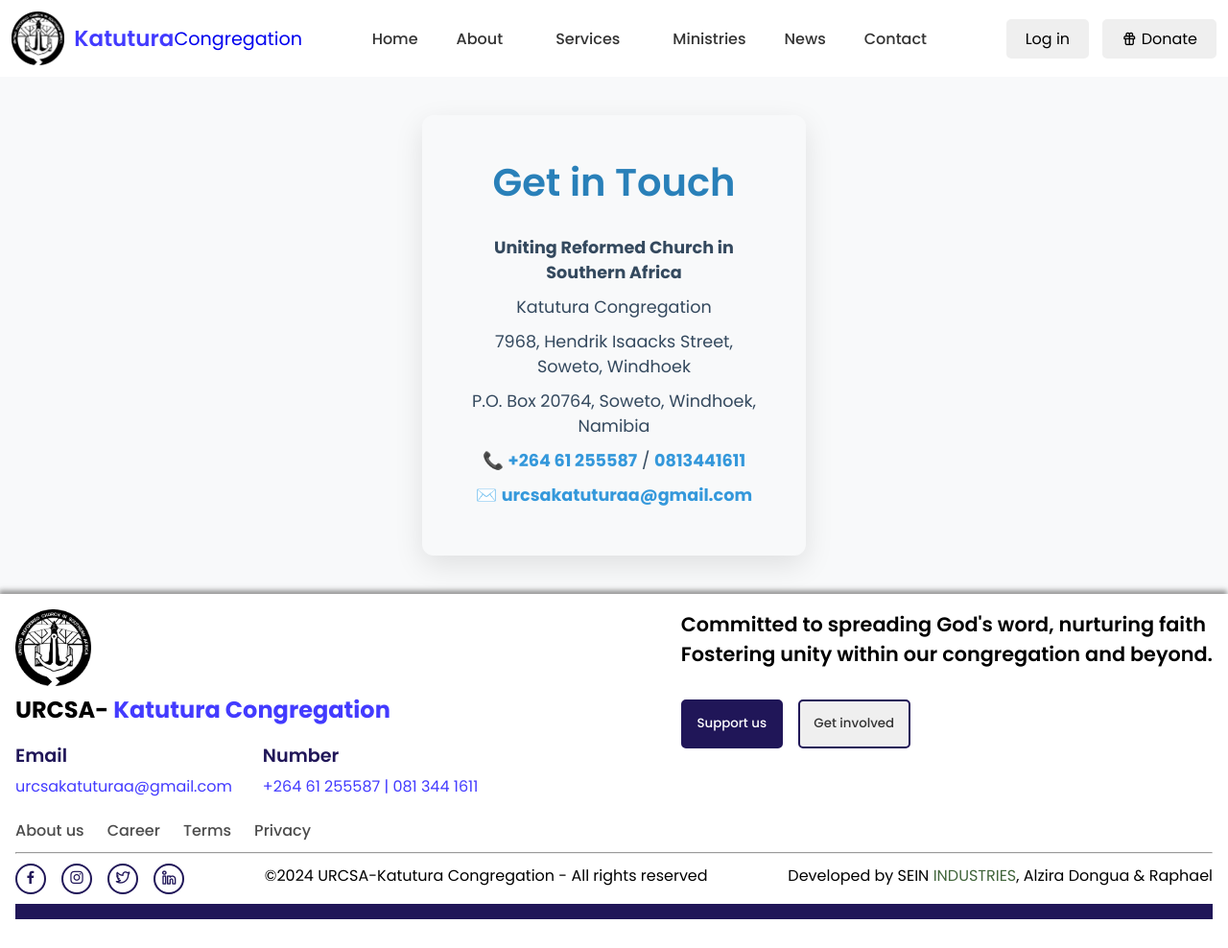
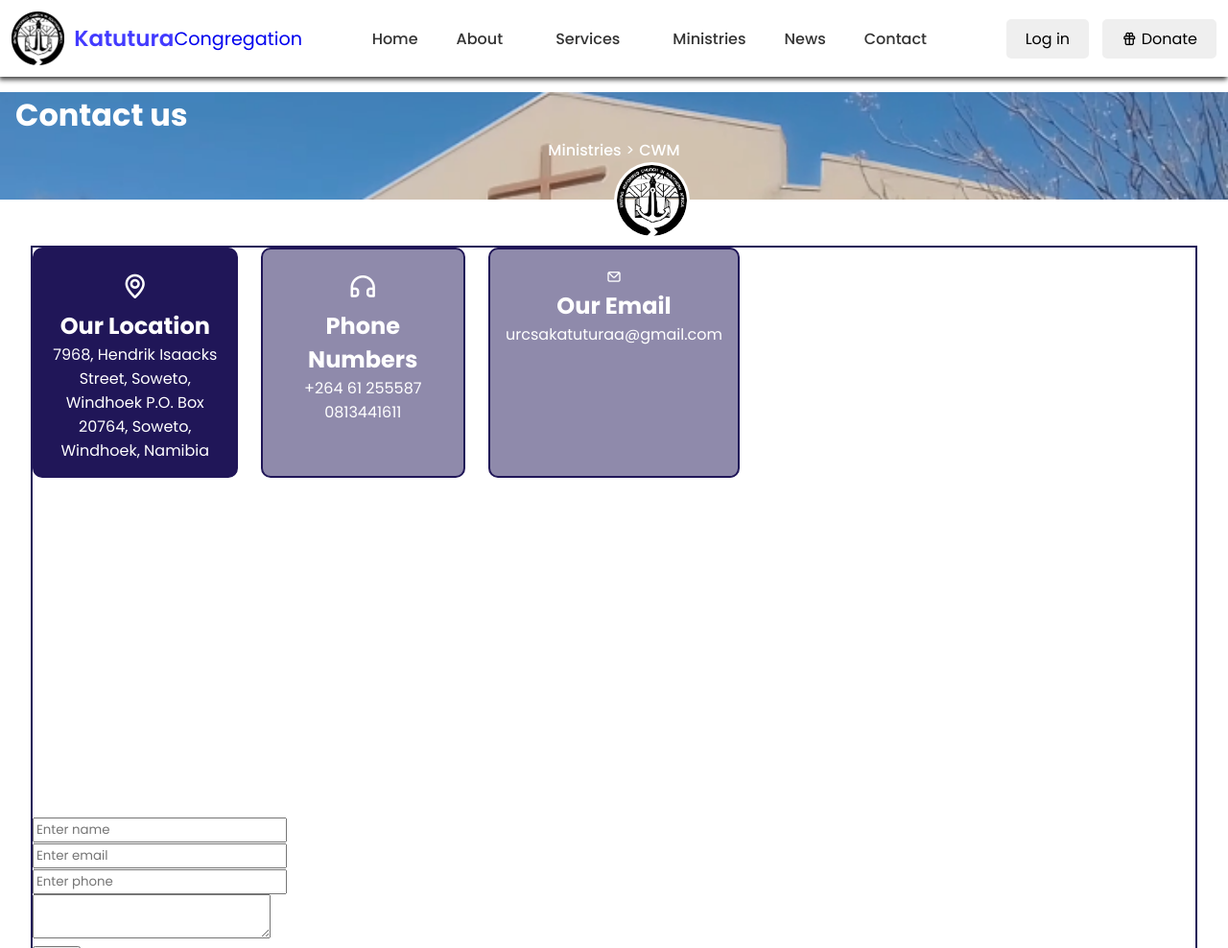
Before and after one commit to sein-pr/URCSA-KC, a plain HTML site: page contact.html in a window 1280 px wide. Shown: the top 988 px of the page at 96% size. Drawn offline with nearby package versions, Linux system fonts and the light colour scheme.

Commit message:
Will finish styling tomorrow

```diff
--- a/contact.html
+++ b/contact.html
@@ -42,20 +42,65 @@
             </a>
         </div>
     </header>
+<main>
+    <div class="subpage-hero">
+        <div class="top">
+            <h1>Contact us</h1>
+        </div>
+        <div class="pagination">
+            <a href="ministries.html">Ministries</a>
+            <span>&gt;</span>
+            <a href="cwm.html">CWM</a>
+        </div>
+        <img src="/assets/img/logo2.png" alt="">
+    </div>
 
-    <div class="contact-container">
-        <div class="contact-section">
-            <h1>Get in Touch</h1>
-            <div class="contact-info">
-                <p><strong>Uniting Reformed Church in Southern Africa</strong></p>
-                <p>Katutura Congregation</p>
-                <p>7968, Hendrik Isaacks Street, Soweto, Windhoek</p>
-                <p>P.O. Box 20764, Soweto, Windhoek, Namibia</p>
-                <p>📞 <a href="tel:+26461255587">+264 61 255587</a> / <a href="tel:+264813441611">0813441611</a></p>
-                <p>✉️ <a href="mailto:urcsakatuturaa@gmail.com">urcsakatuturaa@gmail.com</a></p>
+    <div class="contact">
+        <div class="location">
+            <i class="uil uil-map-marker"></i>
+                <h2>Our Location</h2>
+                <span>7968,
+                    Hendrik Isaacks Street, Soweto,
+                    Windhoek P.O. Box 20764, Soweto,
+                    Windhoek, Namibia
+                </span>
+        </div>
+        <div class="phone">
+            <div class="content">
+                <i class="uil uil-headphones"></i>
+                <h2>Phone Numbers</h2>
+                <span>+264 61 255587</span>
+                <span>0813441611</span>
+            </div>
+
+        </div>
+        <div class="email">
+            <div class="content">
+                <i class="uil uil-envelope"></i>
+                <h2>Our Email</h2>
+                <span>urcsakatuturaa@gmail.com</span>
             </div>
         </div>
+        <div class="form-filing">
+            <div class="form-left">
+                <form action="#">
+                    <input type="text" placeholder="Enter name">
+                    <input type="email" placeholder="Enter email">
+                    <input type="tel" placeholder="Enter phone">
+                    <textarea name="message" id="message"></textarea>
+                </form>
+                <button>Send</button>
+            </div>
+            <div class="form-right">
+                <img src="/assets/img/Church.png" alt="">
+            </div>
+        </div>
+        <div class="map">
+            <iframe src="https://www.google.com/maps/embed?pb=!1m18!1m12!1m3!1d3685.6649306242266!2d17.04128417529885!3d-22.516751379531524!2m3!1f0!2f0!3f0!3m2!1i1024!2i768!4f13.1!3m3!1m2!1s0x1c0b1da31691461f%3A0x3b749a71e9c76006!2sUniting%20Reformed%20Church%20in%20Southern%20Africa%20(URCSA)-%20Katutura%20Congregation!5e0!3m2!1sen!2sna!4v1728171561998!5m2!1sen!2sna" width="600" height="450" style="border:0;" allowfullscreen="" loading="lazy" referrerpolicy="no-referrer-when-downgrade"></iframe>
+        </div>
     </div>
+
+</main>
 
     <footer>
         <div class="footer-top">
--- a/style/main.css
+++ b/style/main.css
@@ -821,67 +821,73 @@
 }
 
 /* Contact Container Styles */
-.contact-container {
-    display: flex;
-    justify-content: center;
-    align-items: center;
-    padding: 40px;
-    background-color: #f8f9fa;
-    /* Light background for contrast */
-}
-
-.contact-section {
-    padding: 40px;
-    max-width: 400px;
+.contact{
+    display: grid;
+    grid-template-columns: repeat(5,1fr);
+    grid-template-rows: repeat(5,1fr);
+    gap: 1.5em;
+    border: 2px solid #201658;
+    margin: 3em 2em;
+}
+
+.contact .location{
+    border: 2px solid #201658;
+    padding: 1em;
+    border-radius: 10px;
+    height: 15em;
+    color: #fff;
     text-align: center;
-    border-radius: 12px;
-    box-shadow: 0 10px 30px rgba(0, 0, 0, 0.1);
-}
-
-.contact-section h1 {
-    color: #2980b9;
-    /* Accent color */
-    margin-bottom: 25px;
-    font-size: 2.5em;
-    font-weight: 600;
-    /* Slightly bolder */
-}
-
-.contact-info {
-    color: #34495e;
-    /* Darker text color for better readability */
-}
-
-.contact-info p {
-    margin: 10px 0;
-    font-size: 1.1em;
-}
-
-.contact-info a {
-    color: #3498db;
-    text-decoration: none;
-    font-weight: bold;
-    transition: color 0.3s ease, text-shadow 0.3s ease;
-}
-
-.contact-info a:hover {
-    color: #1abc9c;
-    text-shadow: 0 0 5px rgba(0, 0, 0, 0.2);
-}
-
-/* Responsive Styles */
-@media (max-width: 600px) {
-    .contact-section {
-        padding: 20px;
-        max-width: 90%;
-        /* Full width on smaller screens */
-    }
-
-    .contact-section h1 {
-        font-size: 2em;
-        /* Slightly smaller on mobile */
-    }
-}
+    background-color: #201658;
+    margin: 0 auto;
+}
+
+.contact .location i{
+    font-size: 1.9em;
+}
+
+.contact .phone{
+    border: 2px solid #201658;
+    padding: 1em;
+    border-radius: 10px;
+    color: #fff;
+    text-align: center;
+    background-color: rgba(32, 22, 88,0.5);
+    height: 15em;
+}
+
+
+.contact .phone i{
+    font-size: 1.9em;
+}
+
+.contact .email{
+    border: 2px solid #201658;
+    padding: 1em;
+    border-radius: 10px;
+    color: #fff;
+    text-align: center;
+    background-color: rgba(32, 22, 88,0.5);
+    height: 15em;
+}
+
+
+
+.form-filing{
+    grid-column: span 2/ span 2;
+    grid-row-start: 2;
+}
+
+.map{
+    grid-column: span 2 / span 2;
+    grid-row-start:3;
+}
+
+
+
+
+
+
+
 
 /* History Container Styles */
 .history-container {
```
